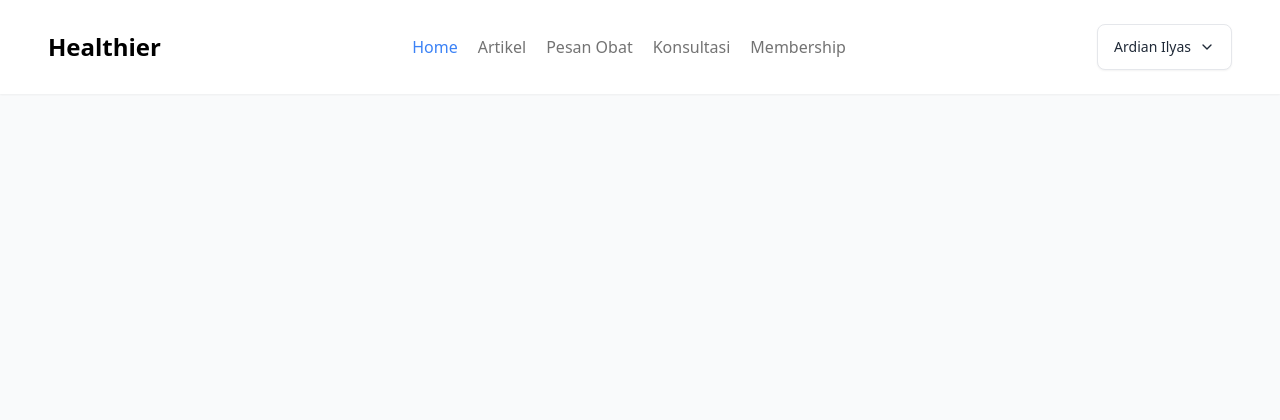
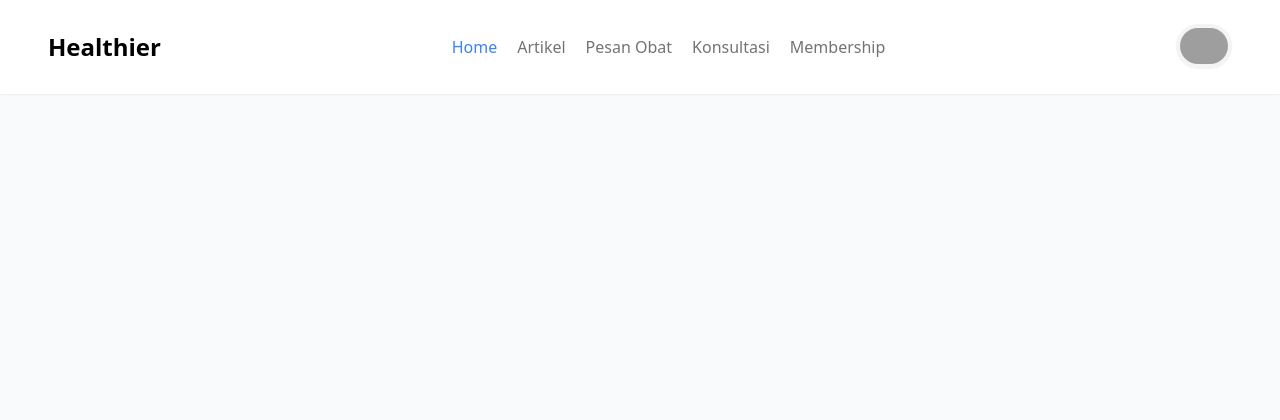
Before and after one commit to ardianilyas/healthier, a Laravel app: page / in a window 1280 px wide. Shown: the top 420 px of the page. Run offline with Laravel 12, Linux system fonts and the light colour scheme; a user stored in the database is signed in; data comes from the database, SQL or seed files in the repository; style sheets or scripts are compiled from the project's sources; grey boxes are pictures that could not be loaded.

Commit message:
update navbar profile

```diff
--- a/resources/views/components/navbar.blade.php
+++ b/resources/views/components/navbar.blade.php
@@ -21,9 +21,8 @@
         <div :class="open ? '' : 'hidden md:block' ">
             @auth
             <div class="hs-dropdown relative inline-flex">
-                <button id="hs-dropdown-default" type="button" class="hs-dropdown-toggle py-3 px-4 inline-flex items-center gap-x-2 text-sm font-medium rounded-lg border border-gray-200 bg-white text-gray-800 shadow-sm hover:bg-gray-50 focus:outline-none focus:bg-gray-50 disabled:opacity-50 disabled:pointer-events-none dark:bg-neutral-800 dark:border-neutral-700 dark:text-white dark:hover:bg-neutral-700 dark:focus:bg-neutral-700" aria-haspopup="menu" aria-expanded="false" aria-label="Dropdown">
-                    {{ auth()->user()->name }}
-                    <svg class="hs-dropdown-open:rotate-180 size-4" xmlns="http://www.w3.org/2000/svg" width="24" height="24" viewBox="0 0 24 24" fill="none" stroke="currentColor" stroke-width="2" stroke-linecap="round" stroke-linejoin="round"><path d="m6 9 6 6 6-6"/></svg>
+                <button id="hs-dropdown-default" type="button" class="hs-dropdown-toggle p-1 flex items-end justify-end overflow-hidden gap-x-2 text-sm font-medium rounded-full bg-gray-100 text-gray-800 shadow-sm hover:bg-gray-200 focus:outline-none focus:bg-gray-50 disabled:opacity-50 disabled:pointer-events-none dark:bg-neutral-800 dark:border-neutral-700 dark:text-white dark:hover:bg-neutral-700 dark:focus:bg-neutral-700" aria-haspopup="menu" aria-expanded="false" aria-label="Dropdown">
+                    <img src="https://api.dicebear.com/9.x/notionists/svg?seed=Alexander" class="w-12 rounded-full bottom-0" alt="avatar" />
                 </button>
 
                 <div class="hs-dropdown-menu transition-[opacity,margin] duration hs-dropdown-open:opacity-100 opacity-0 hidden min-w-60 bg-white shadow-md rounded-lg mt-2 dark:bg-neutral-800 dark:border dark:border-neutral-700 dark:divide-neutral-700 after:h-4 after:absolute after:-bottom-4 after:start-0 after:w-full before:h-4 before:absolute before:-top-4 before:start-0 before:w-full" role="menu" aria-orientation="vertical" aria-labelledby="hs-dropdown-default">
```
